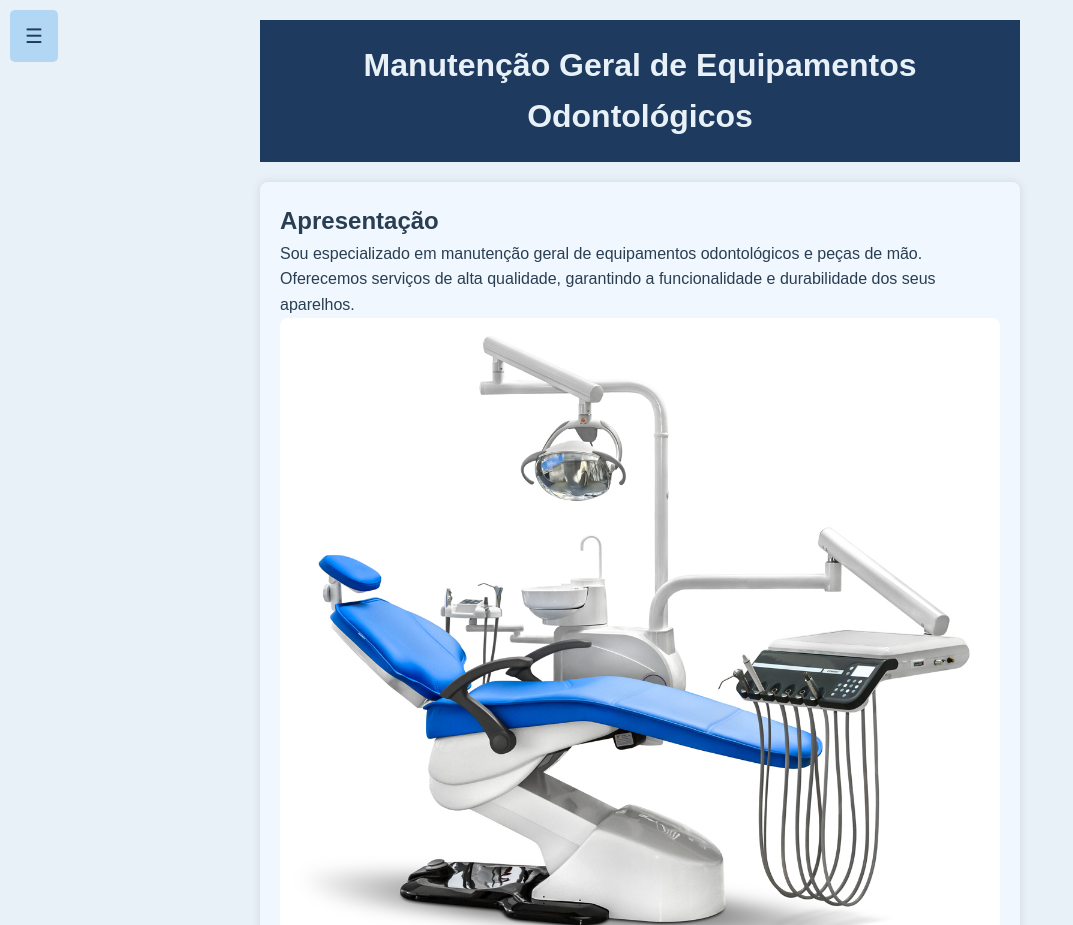
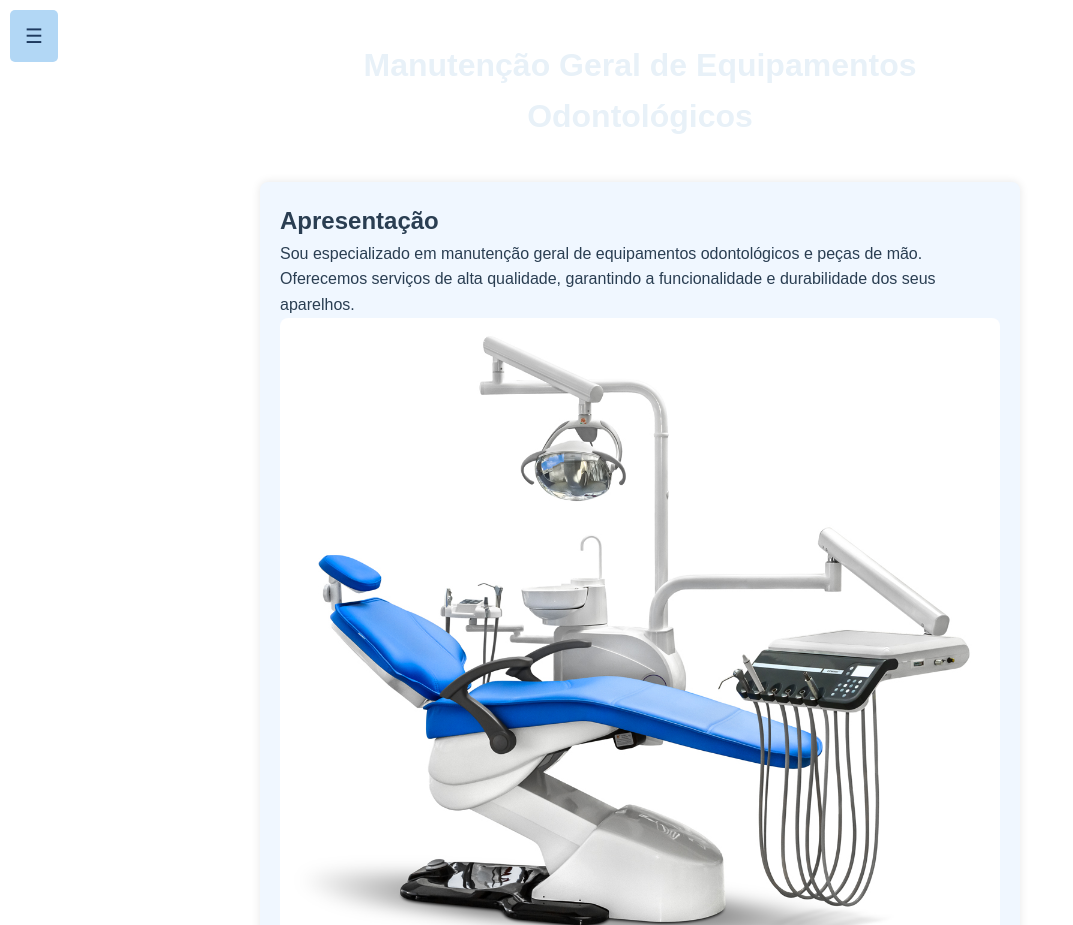
Before and after one commit to imolena1984/laudobuenoddossantos, a plain HTML site: page index.html in a window 1280 px wide. Shown: the top 925 px of the page, without its empty margins (0-1073 px from the left). Drawn offline with Linux system fonts and the light colour scheme.

Commit message:
Update style.css
paleta de cores

```diff
--- a/style.css
+++ b/style.css
@@ -10,7 +10,7 @@ body {
     font-family: Arial, sans-serif;
     line-height: 1.6;
     color: #2A3E52;
-    background-color: #E8F1F8;
+    background-color: #fff;
 }
 
 /* Container Principal */
@@ -24,7 +24,7 @@ body {
 header {
     text-align: center;
     padding: 20px;
-    background-color: #1E3A5F;
+    background-color: #fff;
     color: #E8F1F8;
 }
 
```
